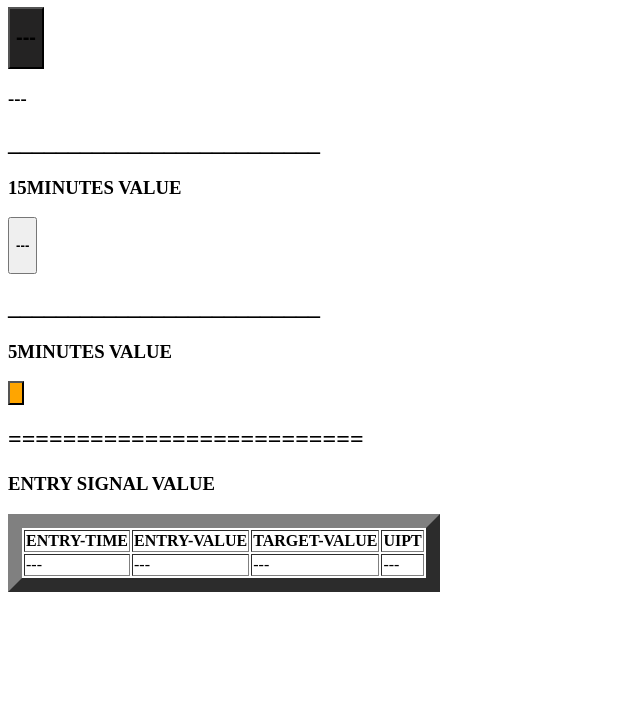
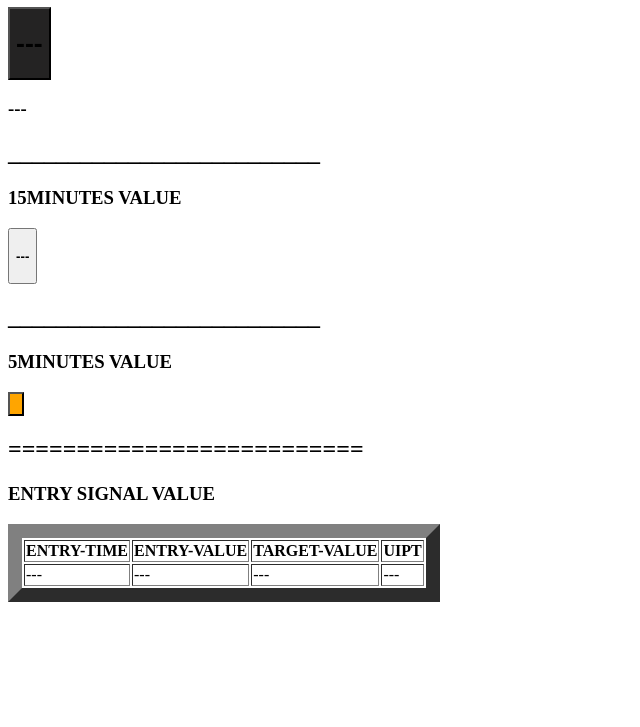
Before and after one commit to TMNmedia/ticker-feed, a plain HTML site: page index.html in a window 1280 px wide. Shown: the part 73-800 px from the top of the page, without its empty margins (0-640 px from the left). Drawn offline with Linux system fonts and the light colour scheme.

Commit message:
Update index.html

```diff
--- a/index.html
+++ b/index.html
@@ -9,7 +9,7 @@
 <body>
     <h1>VOLATILITY 25 INDEX</h1>
     <button id='indexpricebtn' type="button" style="background: rgb(36, 35, 35)" >
-        <h2 id='indexprice'>---</h2>
+        <h1 id='indexprice'>---</h1>
     </button >
 
     <h3 id='tick-time'>---</h3>
```
